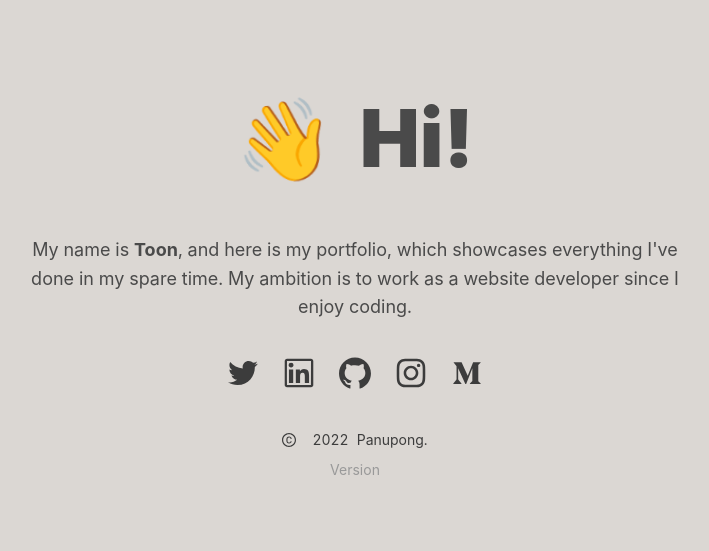
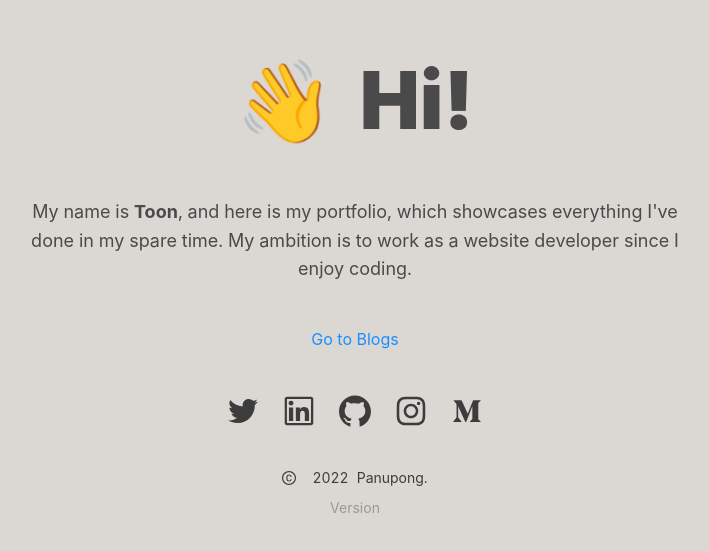
Before and after one commit to tchala120/thetoonishere, a Next.js app: page / in a window 1280 px wide. Shown: the part 115-666 px from the top of the page, without its empty margins (285-994 px from the left). Built offline with nearby package versions, Linux system fonts and the light colour scheme; no server answers.

Commit message:
feat: Add button to go to the blog page

```diff
--- a/pages/index.tsx
+++ b/pages/index.tsx
@@ -1,9 +1,13 @@
 import type { NextPage } from 'next'
+
+import { Button } from 'antd'
+import Link from 'next/link'
 
 import HomeLayout from 'layouts/HomeLayout'
 
 import Hero from 'components/Hero'
 import About from 'components/About'
+import Section from 'components/Section'
 
 const HomePage: NextPage = () => {
   return (
@@ -11,6 +15,14 @@ const HomePage: NextPage = () => {
       <Hero />
 
       <About />
+
+      <Section>
+        <Link href="/blogs">
+          <a>
+            <Button type="link">Go to Blogs</Button>
+          </a>
+        </Link>
+      </Section>
     </HomeLayout>
   )
 }
```
